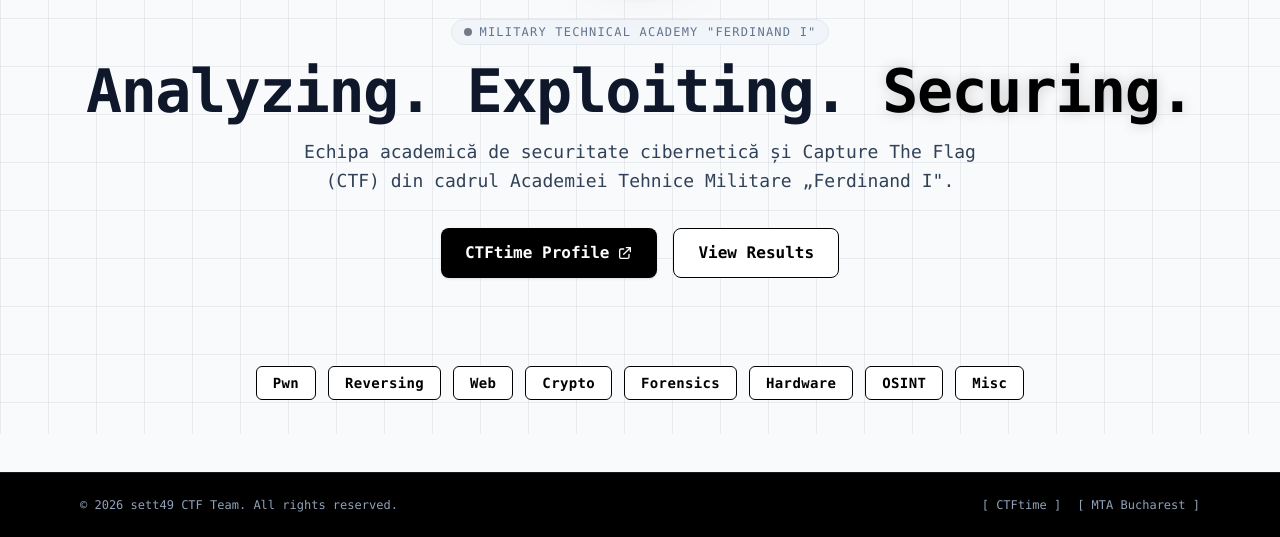
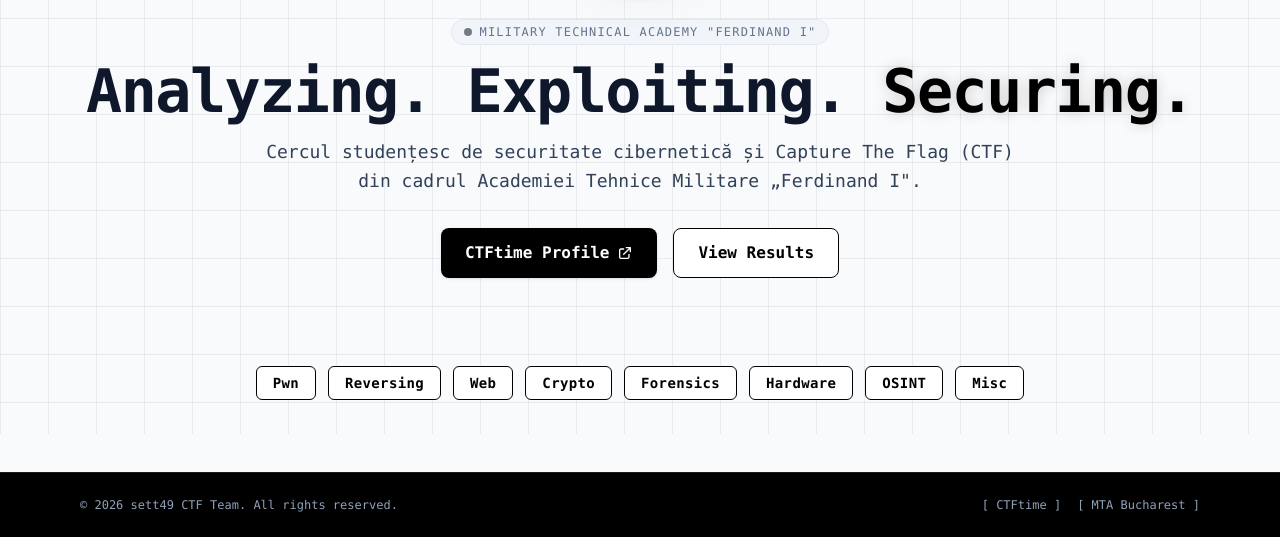
Before and after one commit to CarabusIoanSebastian/sett49_site, an Astro site: page / in a window 1280 px wide. Shown: the part 366-903 px from the top of the page. Built offline with nearby package versions, Linux system fonts and the light colour scheme; Astro itself is replaced by a stand-in of ours.

Commit message:
center and correct main page info

```diff
--- a/src/pages/index.astro
+++ b/src/pages/index.astro
@@ -23,8 +23,8 @@ import Layout from '../layouts/Layout.astro';
       Analyzing. Exploiting. <span class="glow-text text-black">Securing.</span>
     </h1>
 
-    <p class="max-w-2xl text-slate-700 text-base md:text-lg mb-8 leading-relaxed">
-      Echipa academică de securitate cibernetică și Capture The Flag (CTF) din cadrul Academiei Tehnice Militare „Ferdinand I".
+    <p class="max-w-3xl text-center text-slate-700 text-base md:text-lg mb-8 leading-relaxed">
+      Cercul studențesc de securitate cibernetică și Capture The Flag (CTF) din cadrul <span class="md:whitespace-nowrap">Academiei Tehnice Militare „Ferdinand I".</span>
     </p>
 
     <!-- Call to Actions -->
```
